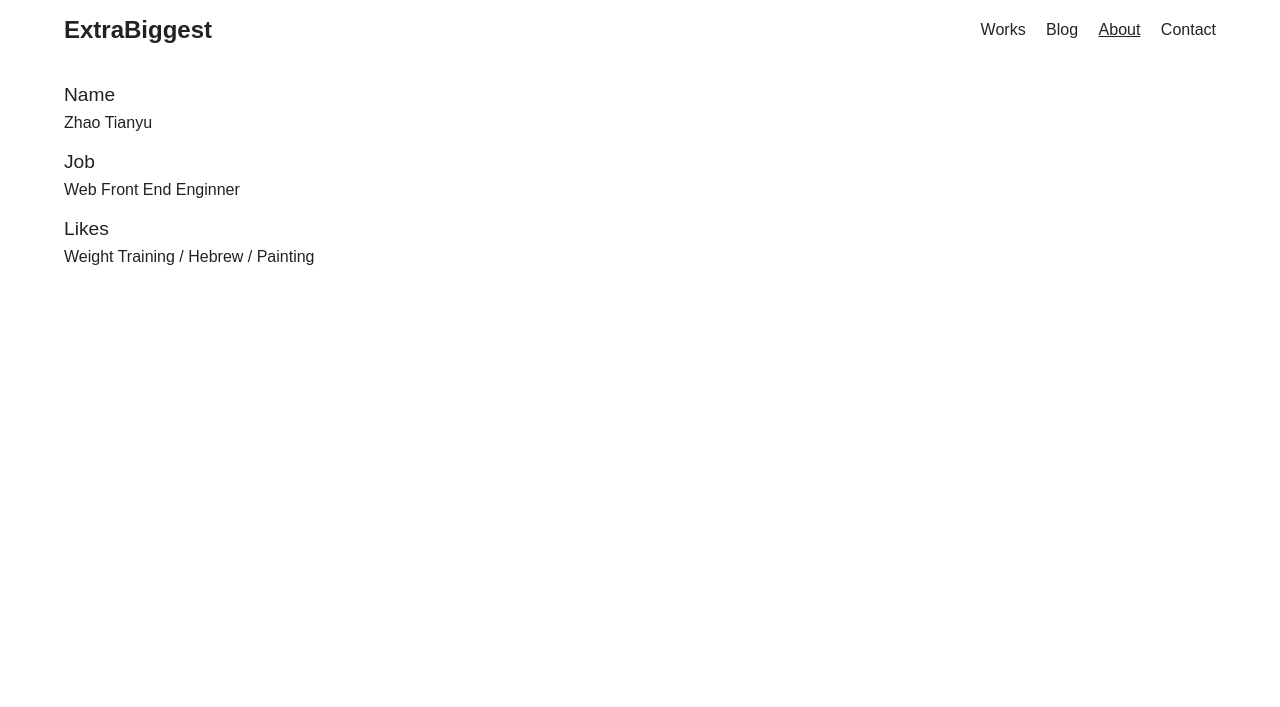
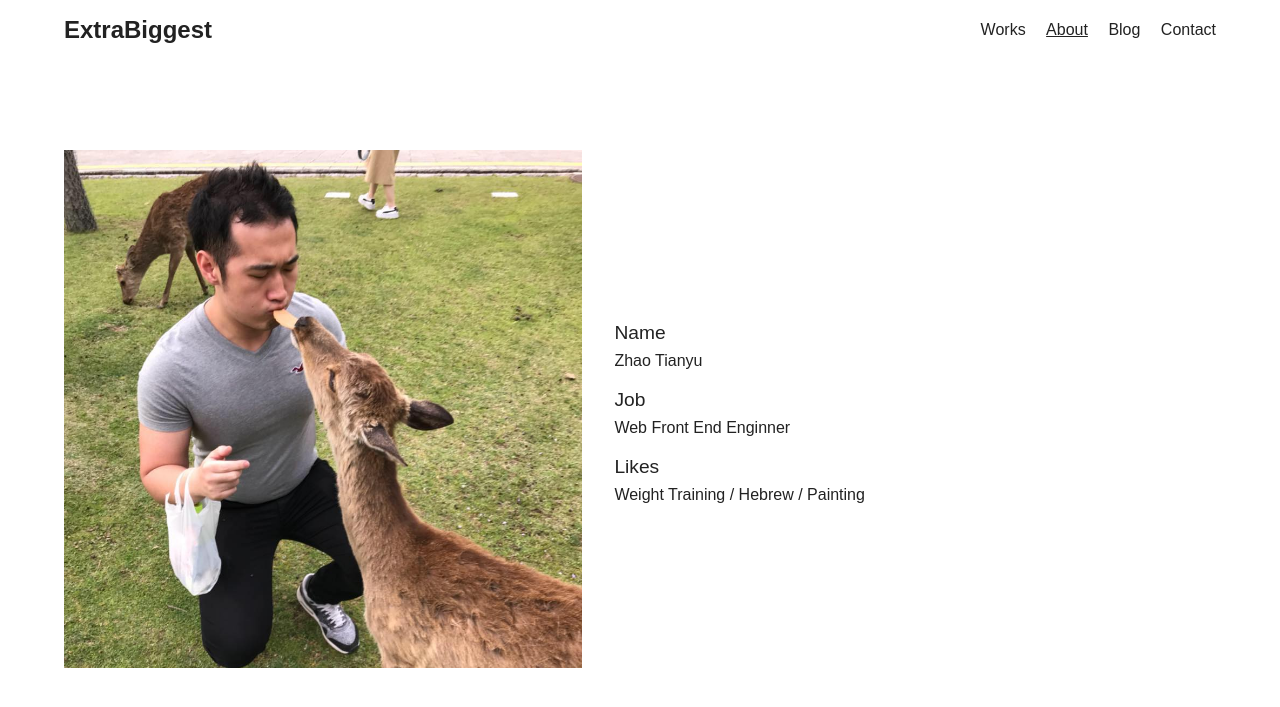
Before and after one commit to cliffzhaobupt/cliffzhaobupt.github.io, a Jekyll site: the page built from about.html, in a window 1280 px wide. Shown: the top 707 px of the page. Built offline with Jekyll 4.4.1, drawn with Linux system fonts in a browser that asks for light colours.

Commit message:
feat: update about page

```diff
--- a/_data/navigation.yml
+++ b/_data/navigation.yml
@@ -1,8 +1,8 @@
 - name: Works
   link: /works.html
+- name: About
+  link: /about.html
 - name: Blog
   link: /blog.html
-- name: About
-  link: /about.html
 - name: Contact
   link: /contact.html
--- /dev/null
+++ b/_sass/about.scss
@@ -0,0 +1,32 @@
+@import "constant";
+
+#about {
+  display: grid;
+  grid-template-columns: 1fr;
+  gap: 1em 2em;
+  align-items: center;
+
+  @media(min-width: $break-point) {
+    grid-template-columns: 45% auto;
+    margin-top: 10vh;
+  }
+
+  img {
+    margin: auto;
+    max-width: 100%;
+  }
+
+  dt {
+    font-size: 1.2em;
+    line-height: 2;
+    margin-top: 10px;
+
+    &:first-child {
+      margin-top: 0;
+    }
+  }
+
+  dd {
+    margin: 0;
+  }
+}
--- a/_sass/basic.scss
+++ b/_sass/basic.scss
@@ -11,13 +11,13 @@ body {
 }
 
 h1 {
-  font-size: 2.5em;
+  font-size: 2em;
   font-weight: 700;
   margin: 40px 0;
 }
 
 h2 {
-  font-size: 1.8em;
+  font-size: 1.5em;
 }
 
 a {
@@ -25,20 +25,6 @@ a {
   text-decoration: underline;
 }
 
-dt {
-  font-size: 1.2em;
-  line-height: 2;
-  margin-top: 10px;
-
-  &:first-child {
-    margin-top: 0;
-  }
-}
-
-dd {
-  margin: 0;
-}
-
 ul {
   list-style: none;
   margin: 0;
--- /dev/null
+++ b/_sass/constant.scss
@@ -0,0 +1 @@
+$break-point: 40em;
--- a/_sass/main.scss
+++ b/_sass/main.scss
@@ -1,9 +1,10 @@
-$timing-function   : cubic-bezier(0.190, 1.000, 0.220, 1.000);
-$nav-width-desktop : 40em;
-$nav-width-mobile  : 20em;
-$nav-item-nb       : 6;
-$break-point       : 40em;
-$header-height     : 60px;
+@import "constant";
+
+$timing-function: cubic-bezier(0.190, 1.000, 0.220, 1.000);
+$nav-width-desktop: 40em;
+$nav-width-mobile: 20em;
+$nav-item-nb: 6;
+$header-height: 60px;
 $main-padding-desktop: 4em;
 $main-padding-mobile: 1em;
 
--- a/_sass/works.scss
+++ b/_sass/works.scss
@@ -1,7 +1,13 @@
+@import "constant";
+
 #works {
   display: grid;
-  grid-template-columns: repeat(auto-fill, minmax(400px, 1fr));
+  grid-template-columns: 1fr;
   gap: 2em 1em;
+
+  @media(min-width: $break-point) {
+    grid-template-columns: repeat(auto-fill, minmax(400px, 1fr));
+  }
 
   img {
     display: block;
--- a/about.html
+++ b/about.html
@@ -2,9 +2,12 @@
 layout: default
 title: About
 ---
+<div id="about">
+  <img src="/assets/img/about/zhao.jpg" />
   <dl>
   {% for item in site.data.about%}
   <dt>{{ item.key }}</dt>
   <dd>{{ item.value }}</dd>
   {% endfor %}
   </dl>
+</div>
--- a/assets/css/styles.scss
+++ b/assets/css/styles.scss
@@ -6,3 +6,4 @@
 @import "slide";
 @import "works";
 @import "post";
+@import "about";
```
Also changed, not shown: assets/img/about/zhao.jpg (added). Lines whose indentation alone changed are shown as unchanged.
